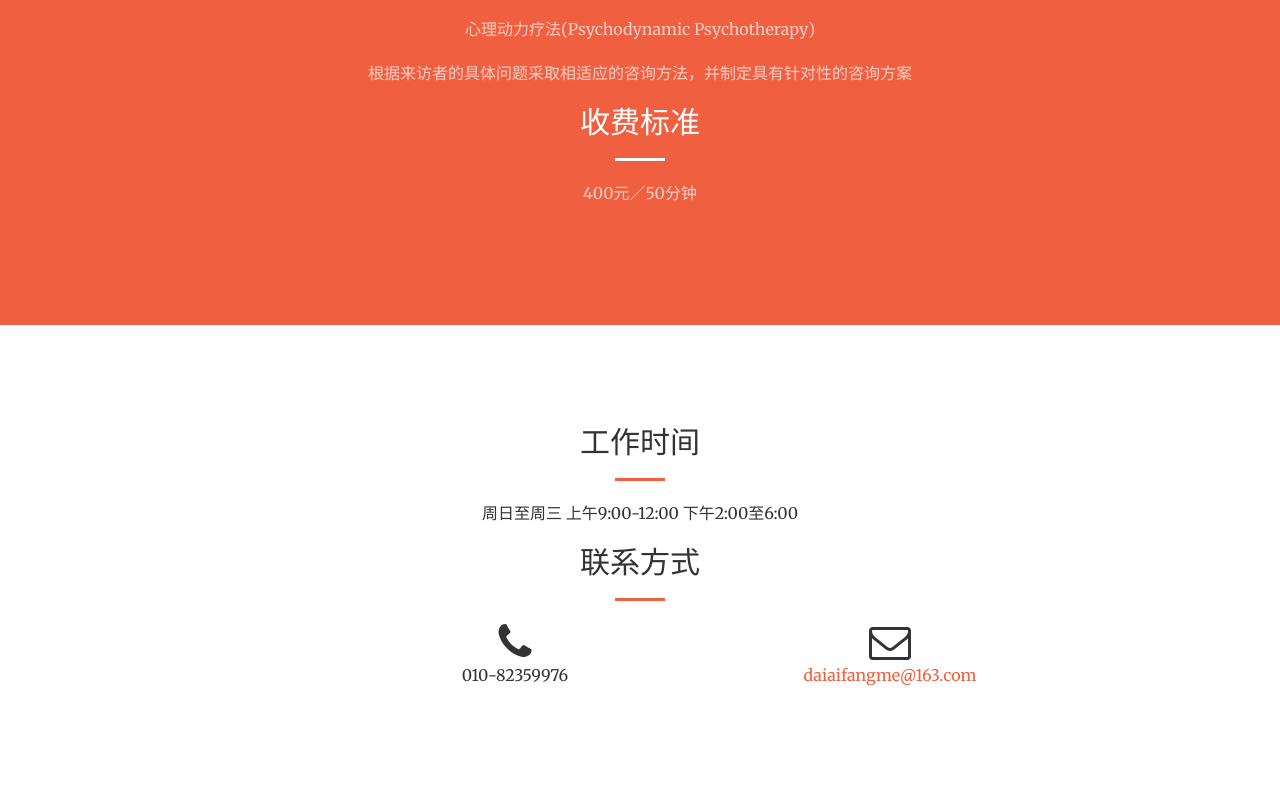
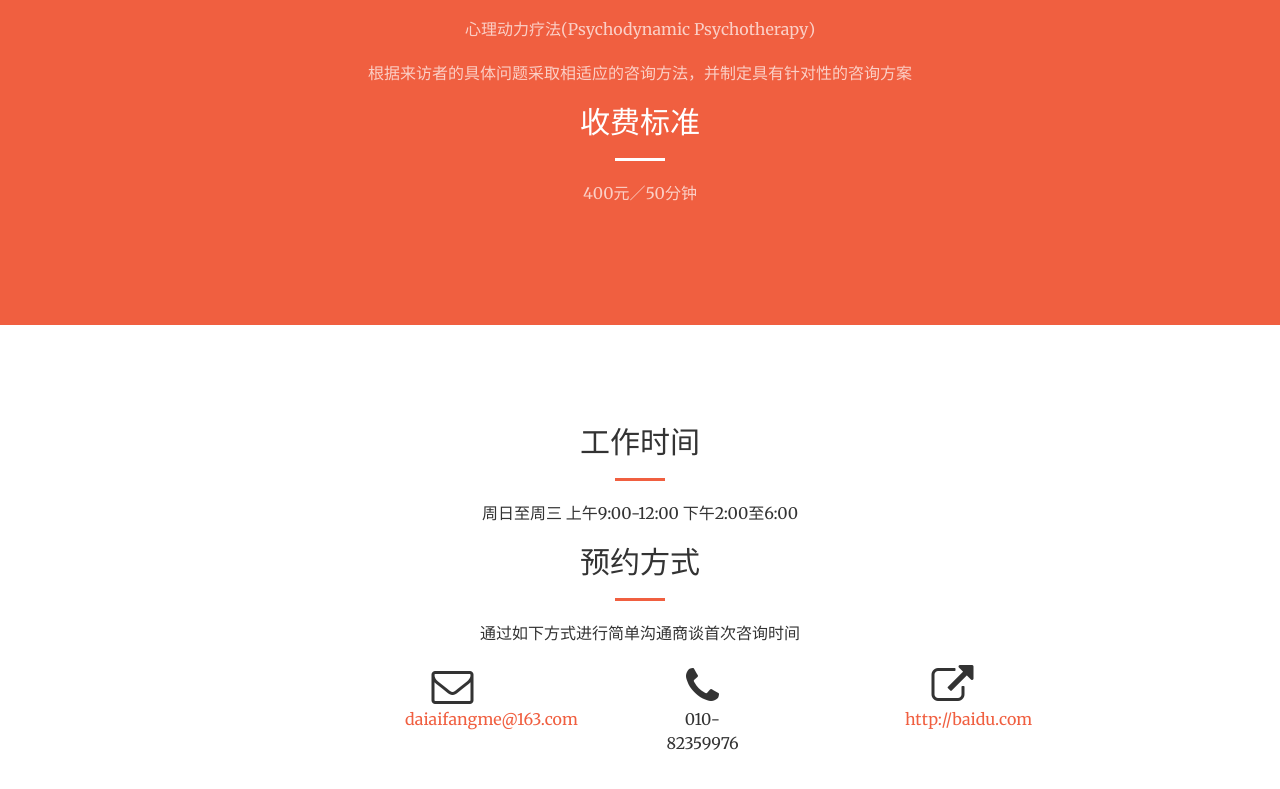
Before and after one commit to AliceDai/creative, a website: page index.html in a window 1280 px wide. Shown: the part 2431-3220 px from the top of the page. Drawn offline with nearby package versions, Linux system fonts and the light colour scheme.

Commit message:
web link

```diff
--- a/index.html
+++ b/index.html
@@ -8,6 +8,14 @@
     <meta name="viewport" content="width=device-width, initial-scale=1">
     <meta name="description" content="">
     <meta name="author" content="">
+
+
+    <link rel="apple-touch-icon" sizes="180x180" href="apple-touch-icon.png">
+    <link rel="icon" type="image/png" href="favicon-32x32.png" sizes="32x32">
+    <link rel="icon" type="image/png" href="favicon-16x16.png" sizes="16x16">
+    <link rel="manifest" href="manifest.json">
+    <link rel="mask-icon" href="safari-pinned-tab.svg" color="#5bbad5">
+    <meta name="theme-color" content="#ffffff">
 
     <title>心理咨询师－戴艾芳</title>
 
@@ -147,15 +155,20 @@
                     <p>周日至周三 上午9:00-12:00 下午2:00至6:00</p>
                 </div>
                 <div class="col-lg-8 col-lg-offset-2 text-center">
-                    <h2 class="section-heading">联系方式</h2>
+                    <h2 class="section-heading">预约方式</h2>
                     <hr class="primary">
-                    <div class="col-lg-4 col-lg-offset-2 text-center">
+                    <p>通过如下方式进行简单沟通商谈首次咨询时间</p>
+                    <div class="col-lg-2 col-lg-offset-2 text-center">
+                    <i class="fa fa-envelope-o fa-3x sr-contact"></i>
+                    <p><a href="mailto:daiaifangme@163.com">daiaifangme@163.com</a></p>
+                    </div>
+                    <div class="col-lg-2 col-lg-offset-2 text-center">
                     <i class="fa fa-phone fa-3x sr-contact"></i>
                     <p>010-82359976</p>
                     </div>
-                    <div class="col-lg-4 col-lg-offset-2 text-center">
-                    <i class="fa fa-envelope-o fa-3x sr-contact"></i>
-                    <p><a href="mailto:daiaifangme@163.com">daiaifangme@163.com</a></p>
+                    <div class="col-lg-2 col-lg-offset-2 text-center">
+                    <i class="fa fa-external-link fa-3x sr-contact"></i>
+                    <p><a href="http://baidu.com">http://baidu.com</p>
                     </div>
                 </div>
             </div>
```
Also changed, not shown: img/header1.jpg (deleted), img/portfolio/fullsize/1.jpg (deleted), img/portfolio/fullsize/2.jpg (deleted), img/portfolio/fullsize/3.jpg (deleted), img/portfolio/fullsize/4.jpg (deleted), img/portfolio/fullsize/5.jpg (deleted), img/portfolio/fullsize/6.jpg (deleted), img/portfolio/thumbnails/1.jpg (deleted), img/portfolio/thumbnails/2.jpg (deleted), img/portfolio/thumbnails/3.jpg (deleted), img/portfolio/thumbnails/4.jpg (deleted), img/portfolio/thumbnails/5.jpg (deleted), img/portfolio/thumbnails/6.jpg (deleted).
